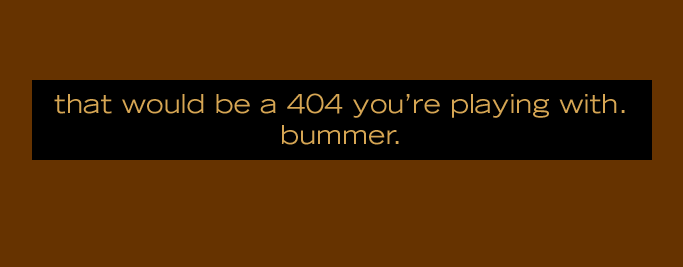
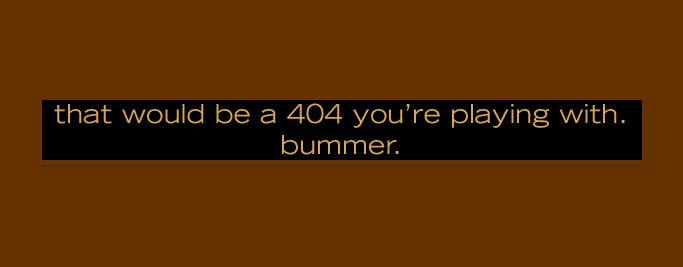
Before and after one commit to splorp/servergeeks, a plain HTML site: page servergeeks.com/error.html in a window 1280 px wide. Shown: the whole page, without its empty margins (298-981 px from the left). Drawn offline with Linux system fonts and the light colour scheme.

Commit message:
Converted to HTML5, basic CSS

```diff
--- /dev/null
+++ b/servergeeks.com/css/sg.css
@@ -0,0 +1,28 @@
+body {
+	background-color: #630;
+	color: #FFF;
+	margin: 0;
+	padding: 0;
+	text-align: center;
+	}
+
+img {
+	border: none;
+	}
+
+div {
+	margin: 100px auto;
+	}
+
+a, a:visited {
+	color: #FFF;
+	border-bottom: 1px dotted #033;
+	padding: 2px 0;
+	text-decoration: none;
+	}
+
+a:hover, a:visited:hover {
+	color: #000;
+	text-shadow: none;
+	border-bottom: none;
+	}
--- a/servergeeks.com/error.html
+++ b/servergeeks.com/error.html
@@ -1,17 +1,19 @@
-<!DOCTYPE HTML PUBLIC "-//W3C//DTD HTML 4.0 Transitional//EN"
-			"http://www.w3.org/TR/REC-html40/loose.dtd">
-<html>
+<!DOCTYPE html>
+<html lang="en">
 <head>
-<meta name="description" content="servergeeks.com offers full-metal, macintosh-based hosting services. yeah, that is cool.">
-<meta name="keywords" content="servergeeks, server, servers, serving, geek, geeks, hosting, apple, mac, macintosh">
-<title>servergeeks.com | 404</title>
+	<title>We are servergeeks. We are broken.</title>
+	<meta charset="utf-8" />
+	<meta name="description" content="A provider of full-metal, Macintosh-based hosting services. Yeah, that is cool.">
+	<meta name="keywords" content="servergeeks, server, servers, serving, geek, geeks, hosting, apple, mac, macintosh">
+	<meta name="author" content="Grant Hutchinson" />
+	<meta name="generator" content="BBEdit" />
+	<link rel="stylesheet" type="text/css" media="screen" href="css/sg.css?2020072301" />
 </head>
 
-<body bgcolor="#663300" link="#FFFFFF" vlink="#FFFFFF" alink="#FFFFFF" text="#FFFFFF">
-&nbsp;<br>&nbsp;<br>&nbsp;<br>&nbsp;<br>
-<table border="0" cellspacing="0" cellpadding="10" align="center">
-<tr bgcolor="#000000" valign="middle"><td><a href="http://www.servergeeks.com/"><img src="/images/bummer.gif" title="to get back to something that works, click. damn it." alt="that would be a 404 you're playing with. bummer." width="600" height="60" border="0"></a><br></td></tr>
-</table>
+<body>
+	<div>
+		<a href="http://www.servergeeks.com/"><img src="images/bummer.gif" alt="404" width="600" height="60" /></a>
+	</div>
+</body>
 
-</body>
 </html>
```
Also changed, not shown: servergeeks.com/index.html (+14 -12 lines).
